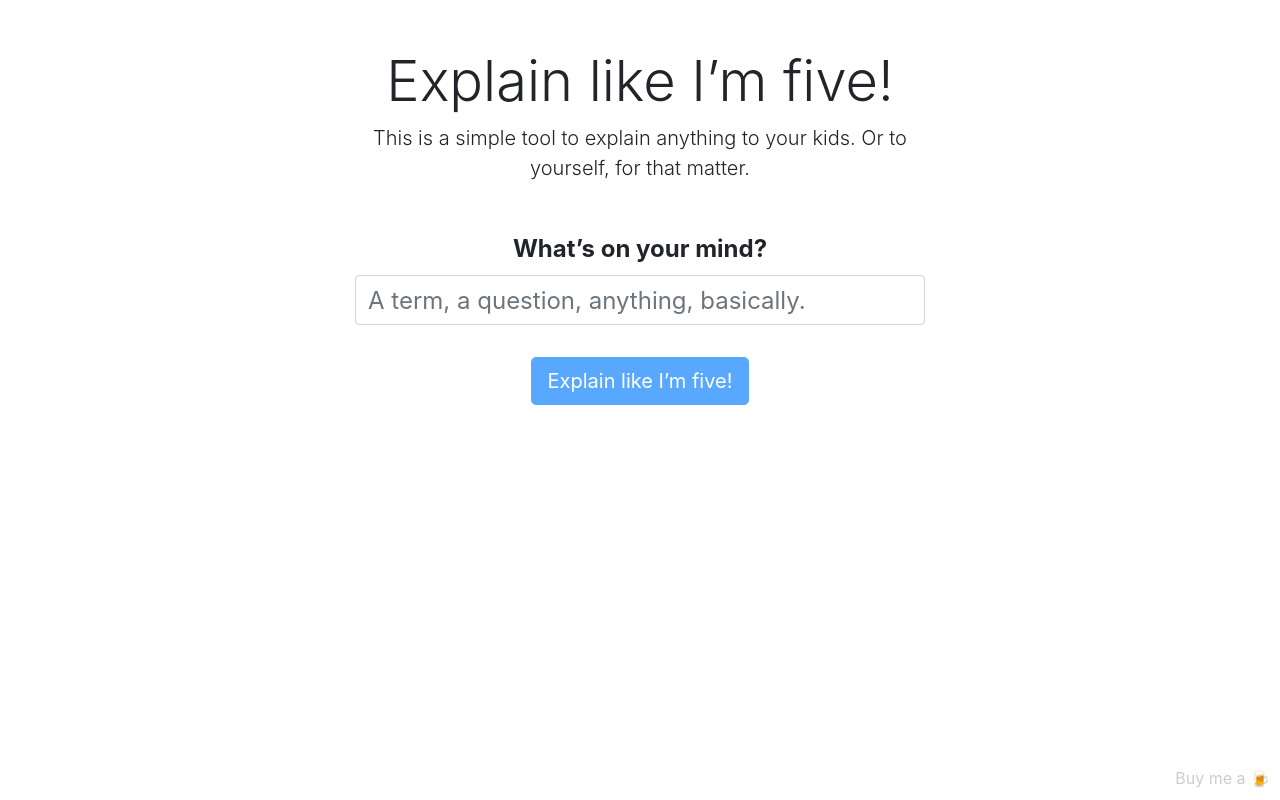
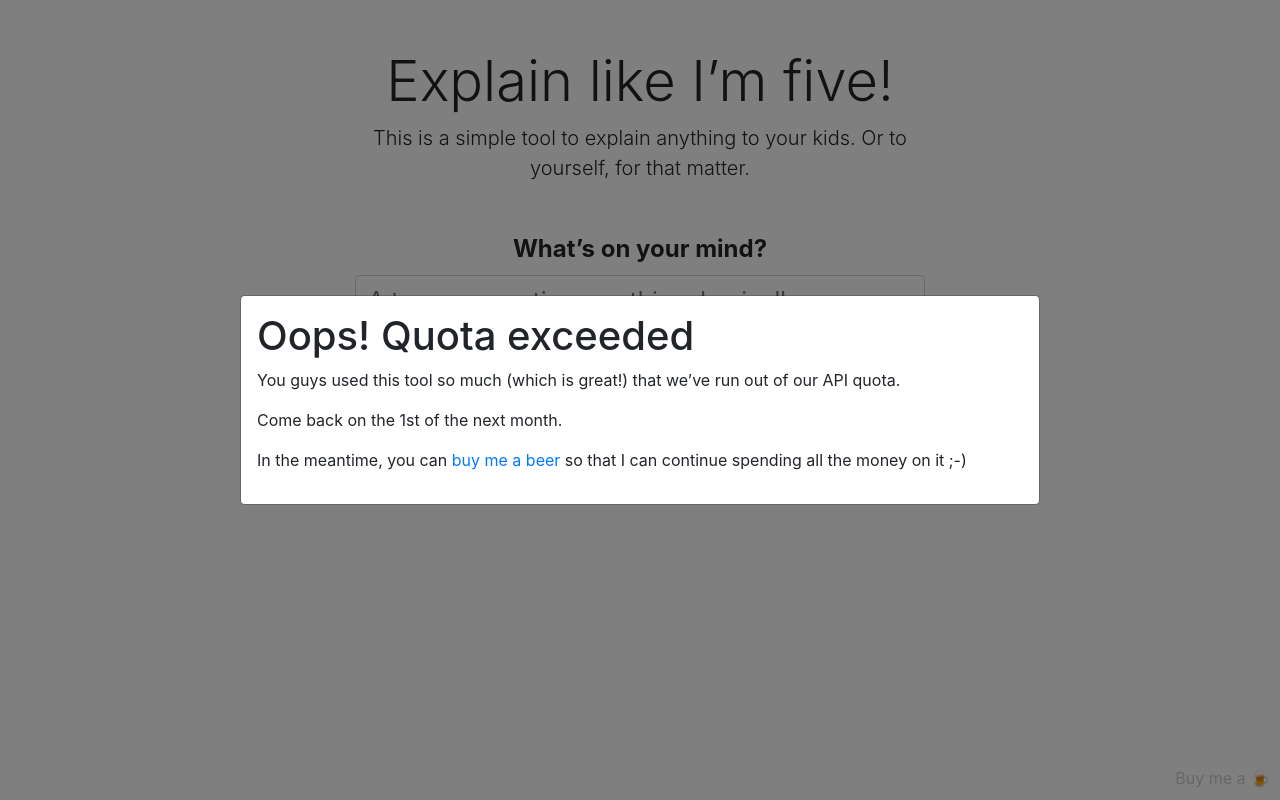
Before and after one commit to vzakharov/eli5, a Nuxt app: page / in a window 1280 px wide. Built offline with nearby package versions, Linux system fonts and the light colour scheme.

Commit message:
quota lol

```diff
--- a/pages/index.vue
+++ b/pages/index.vue
@@ -1,6 +1,23 @@
 <template>
 
   <b-container class="mt-5">
+    <!-- Temporary: modal that shows that we've run out of API quote and cannot use the app right now -->
+    <b-modal
+      v-model="alwaysTrue"
+      no-close-on-backdrop
+      no-close-on-esc
+      hide-header
+      hide-footer
+      title="API Quota Exceeded"
+      size="lg"
+      centered
+    >
+      <h1>Oops! Quota exceeded</h1>
+      <p>You guys used this tool so much (which is great!) that we’ve run out of our API quota.</p>
+      <p>Come back on the 1st of the next month.</p>
+      <p>In the meantime, you can <a href="https://vzakharov.github.io/buy-me-a-beer">buy me a beer</a>
+      so that I can continue spending all the money on it ;-)</p>
+    </b-modal>
     <b-row>
       <b-col
         class="text-center font-weight-bold"
@@ -179,6 +196,18 @@
 
     },
 
+    computed: {
+
+      alwaysTrue: {
+        get() {
+          return true
+        },
+        set() {
+        }
+      }
+
+    },
+
     methods: {
 
       async getToxicity(query) {
```
